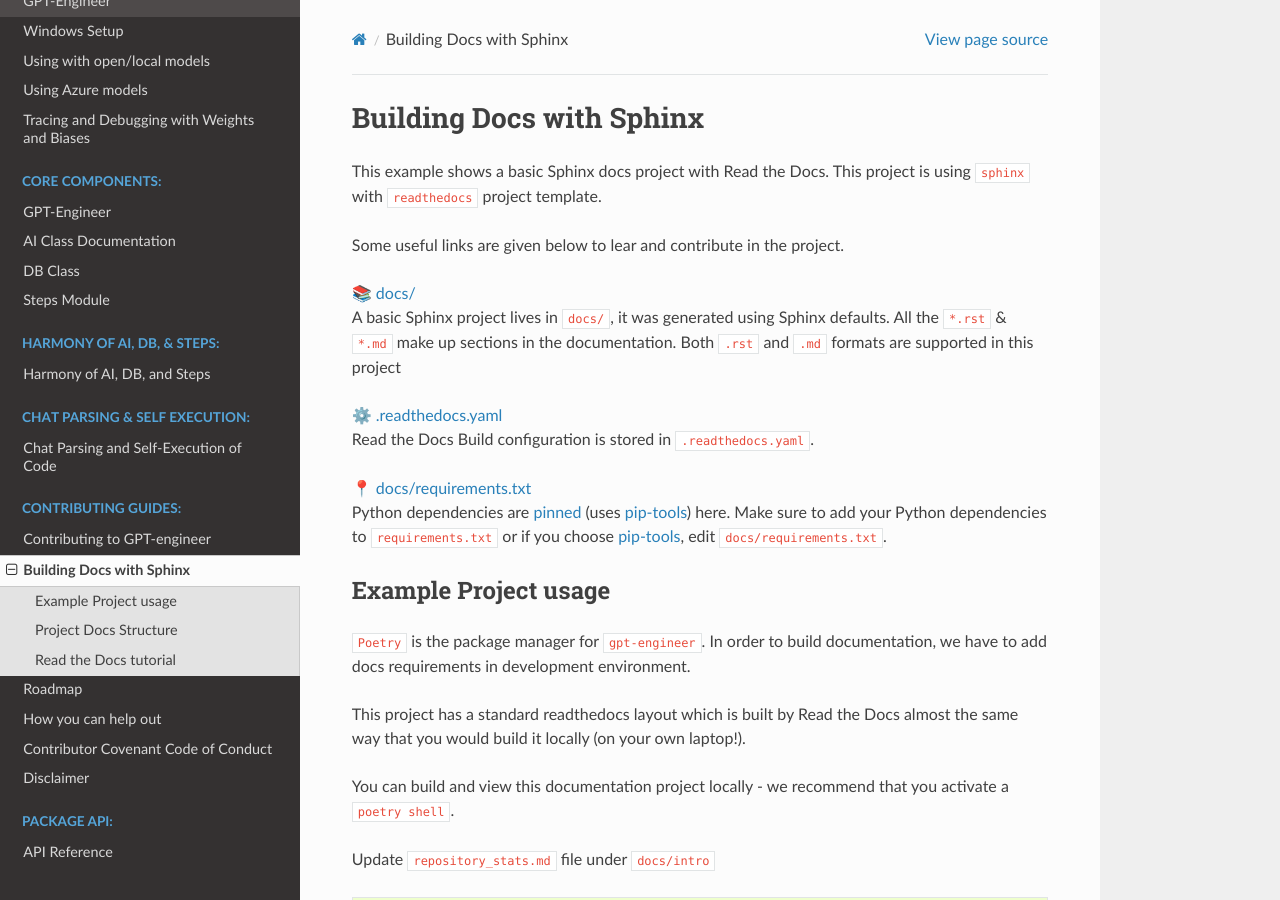
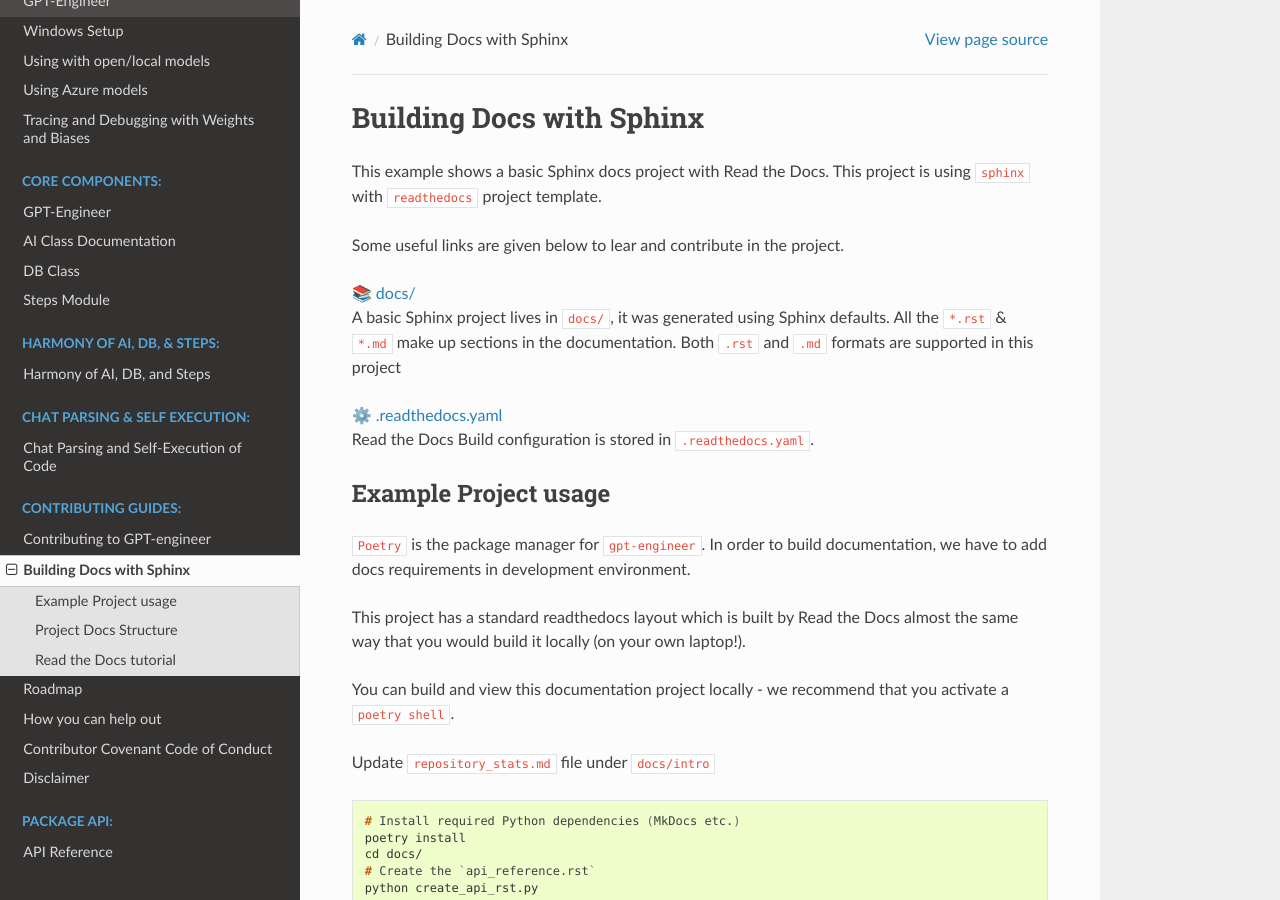
Before and after one commit to juberuu/gpt-engineer, a Sphinx documentation site: the page built from docs/DOCS_BUILDING.md, in a window 1280 px wide and 900 px high. Built offline with Sphinx 7.4.7 and the Read the Docs theme 2.0.0, drawn with Linux system fonts in a browser that asks for light colours.

Commit message:
build(docs): install docs deps with poetry instead of docs/requiremens.txt (#987)

```diff
--- a/docs/DOCS_BUILDING.md
+++ b/docs/DOCS_BUILDING.md
@@ -11,11 +11,6 @@ A basic Sphinx project lives in `docs/`, it was generated using Sphinx defaults.
 
 ⚙️ [.readthedocs.yaml](https://docs.readthedocs.io/en/stable/config-file/v2.html)<br>
 Read the Docs Build configuration is stored in `.readthedocs.yaml`.
-
-
-📍 [docs/requirements.txt](https://docs.readthedocs.io/en/stable/config-file/v2.html)<br>
-Python dependencies are [pinned](https://docs.readthedocs.io/en/latest/guides/reproducible-builds.html) (uses [pip-tools](https://pip-tools.readthedocs.io/en/latest/)) here. Make sure to add your Python dependencies to `requirements.txt` or if you choose [pip-tools](https://pip-tools.readthedocs.io/en/latest/), edit `docs/requirements.txt`.
-
 
 
 Example Project usage
```
Also changed, not shown: docs/requirements.txt (deleted, +0 -13 lines), .readthedocs.yaml.
